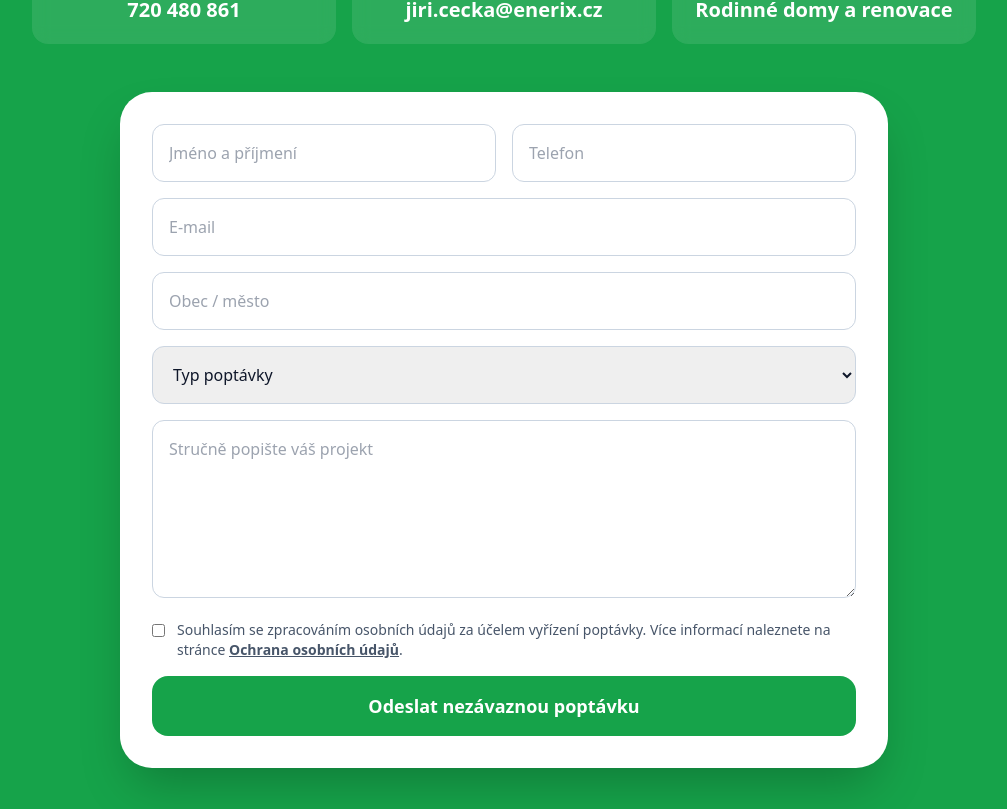
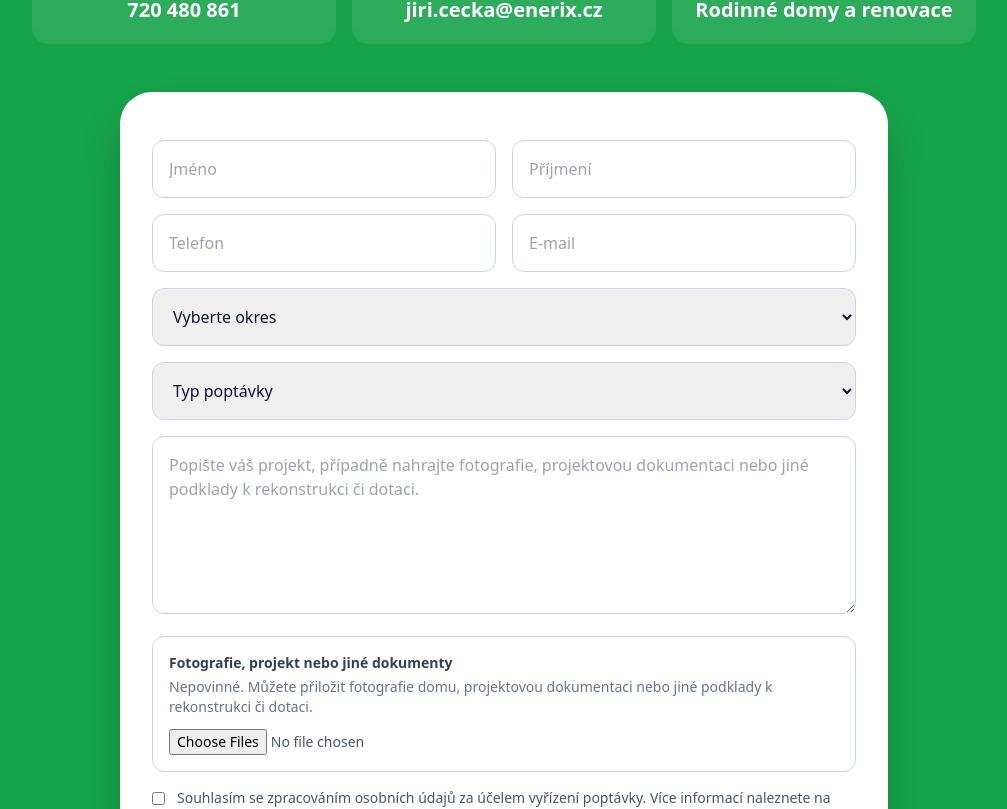
Before and after one commit to Enerixsro/enerix-web, a Next.js app: page / in a window 1280 px wide. Shown: the part 2816-3625 px from the top of the page, without its empty margins (136-1143 px from the left). Built offline with nearby package versions, Linux system fonts and the light colour scheme.

Commit message:
Update index.js

```diff
--- a/pages/index.js
+++ b/pages/index.js
@@ -116,10 +116,7 @@ export default function EnerixLandingPage() {
         </div>
       </section>
 
-      <section
-        id="sluzby"
-        className="mx-auto max-w-7xl px-6 py-20 md:px-10"
-      >
+      <section id="sluzby" className="mx-auto max-w-7xl px-6 py-20 md:px-10">
         <div className="max-w-2xl">
           <div className="text-sm font-semibold uppercase tracking-[0.2em] text-green-700">
             Služby
@@ -142,7 +139,6 @@ export default function EnerixLandingPage() {
               className="rounded-2xl border border-slate-200 bg-white p-5 shadow-sm transition hover:-translate-y-1 hover:shadow-lg"
             >
               <div className="mb-3 h-10 w-10 rounded-xl bg-green-100" />
-
               <div className="font-semibold text-slate-900">{service}</div>
             </div>
           ))}
@@ -157,7 +153,6 @@ export default function EnerixLandingPage() {
               className="rounded-3xl border border-white/10 bg-white/5 p-6 shadow-lg backdrop-blur"
             >
               <div className="text-xl font-semibold">{item.title}</div>
-
               <p className="mt-3 text-sm leading-7 text-slate-300">
                 {item.text}
               </p>
@@ -237,15 +232,11 @@ export default function EnerixLandingPage() {
           <div className="mt-10 grid gap-4 md:grid-cols-3">
             <div className="rounded-2xl bg-white/10 p-5 backdrop-blur">
               <div className="text-sm text-green-100">Telefon</div>
-
-              <div className="mt-1 text-xl font-semibold">
-                720 480 861
-              </div>
+              <div className="mt-1 text-xl font-semibold">720 480 861</div>
             </div>
 
             <div className="rounded-2xl bg-white/10 p-5 backdrop-blur">
               <div className="text-sm text-green-100">E-mail</div>
-
               <div className="mt-1 text-xl font-semibold break-all">
                 jiri.cecka@enerix.cz
               </div>
@@ -253,7 +244,6 @@ export default function EnerixLandingPage() {
 
             <div className="rounded-2xl bg-white/10 p-5 backdrop-blur">
               <div className="text-sm text-green-100">Spolupráce</div>
-
               <div className="mt-1 text-xl font-semibold">
                 Rodinné domy a renovace
               </div>
@@ -263,17 +253,34 @@ export default function EnerixLandingPage() {
           <form
             action="https://formspree.io/f/xrejyodb"
             method="POST"
+            enctype="multipart/form-data"
             className="mx-auto mt-12 max-w-3xl space-y-4 rounded-[2rem] bg-white p-8 text-slate-900 shadow-2xl"
           >
+            <input
+              type="hidden"
+              name="_next"
+              value="https://www.enerix.cz/#kontakt"
+            />
+
             <div className="grid gap-4 md:grid-cols-2">
               <input
                 type="text"
                 name="jmeno"
-                placeholder="Jméno a příjmení"
+                placeholder="Jméno"
                 required
                 className="rounded-xl border border-slate-300 p-4"
               />
 
+              <input
+                type="text"
+                name="prijmeni"
+                placeholder="Příjmení"
+                required
+                className="rounded-xl border border-slate-300 p-4"
+              />
+            </div>
+
+            <div className="grid gap-4 md:grid-cols-2">
               <input
                 type="tel"
                 name="telefon"
@@ -281,22 +288,31 @@ export default function EnerixLandingPage() {
                 required
                 className="rounded-xl border border-slate-300 p-4"
               />
+
+              <input
+                type="email"
+                name="email"
+                placeholder="E-mail"
+                required
+                className="rounded-xl border border-slate-300 p-4"
+              />
             </div>
 
-            <input
-              type="email"
-              name="email"
-              placeholder="E-mail"
+            <select
+              name="okres"
               required
               className="w-full rounded-xl border border-slate-300 p-4"
-            />
-
-            <input
-              type="text"
-              name="obec"
-              placeholder="Obec / město"
-              className="w-full rounded-xl border border-slate-300 p-4"
-            />
+            >
+              <option value="">Vyberte okres</option>
+              <option>České Budějovice</option>
+              <option>Český Krumlov</option>
+              <option>Jindřichův Hradec</option>
+              <option>Písek</option>
+              <option>Prachatice</option>
+              <option>Strakonice</option>
+              <option>Tábor</option>
+              <option>Jiný okres</option>
+            </select>
 
             <select
               name="typ_poptavky"
@@ -316,11 +332,29 @@ export default function EnerixLandingPage() {
 
             <textarea
               name="zprava"
-              placeholder="Stručně popište váš projekt"
+              placeholder="Popište váš projekt, případně nahrajte fotografie, projektovou dokumentaci nebo jiné podklady k rekonstrukci či dotaci."
               rows="6"
-              required
               className="w-full rounded-xl border border-slate-300 p-4"
             />
+
+            <div className="rounded-xl border border-slate-300 p-4 text-left">
+              <label className="block text-sm font-semibold text-slate-700">
+                Fotografie, projekt nebo jiné dokumenty
+              </label>
+
+              <p className="mt-1 text-sm text-slate-500">
+                Nepovinné. Můžete přiložit fotografie domu, projektovou dokumentaci
+                nebo jiné podklady k rekonstrukci či dotaci.
+              </p>
+
+              <input
+                type="file"
+                name="podklady"
+                multiple
+                accept=".jpg,.jpeg,.png,.pdf,.doc,.docx"
+                className="mt-3 w-full text-sm text-slate-600"
+              />
+            </div>
 
             <label className="flex items-start gap-3 text-left text-sm text-slate-600">
               <input type="checkbox" required className="mt-1" />
```
